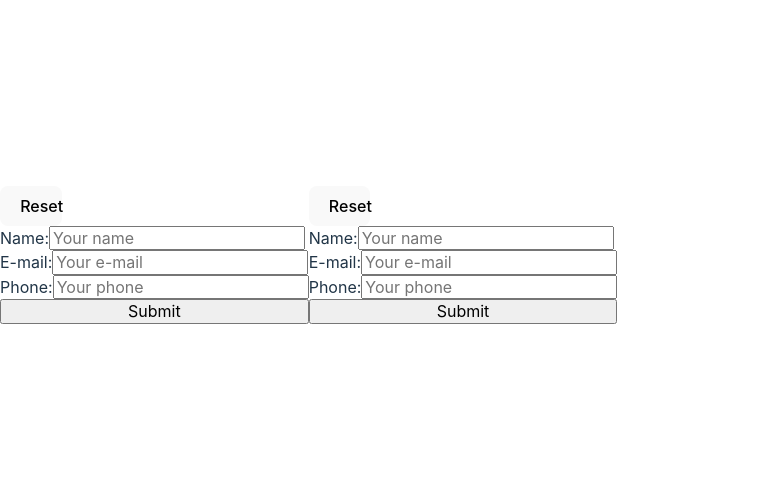
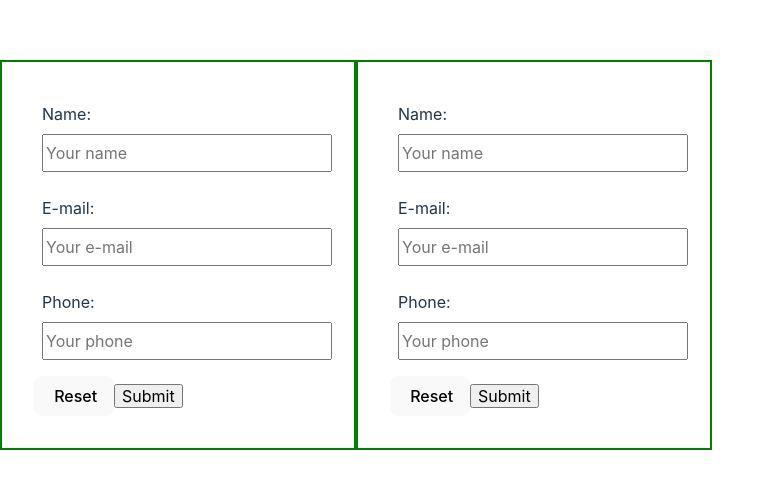
Before and after one commit to gabalbcos/odin-project-react, a React (Vite) app in the folder cv-app/: page / in a window 1280 px wide. Shown: the part 145-634 px from the top of the page, without its empty margins (0-775 px from the left). Built offline with nearby package versions, Linux system fonts and the light colour scheme.

Commit message:
add initial css to GeneralInfo component

```diff
--- a/cv-app/src/components/GeneralInput/GeneralInput.module.scss
+++ b/cv-app/src/components/GeneralInput/GeneralInput.module.scss
@@ -1,9 +1,36 @@
 .form {
   display: flex;
   flex-direction: column;
+  width: 25vw;
+  border: 2px solid green;
+  padding: 2em 0 2em 2em;
 }
 
 .form button {
-  width: 20%;
-  justify-self: end;
+  width: 5em;
 }
+
+.form__field {
+  display: flex;
+  padding: .5em;
+
+
+}
+
+.form__label, .form__input {
+  display: block;
+}
+.form__input {
+  height: 2em;
+  width: 22vw;
+  margin: 8px 0;
+  flex: 1;
+}
+
+
+
+.form__buttons {
+  display: flex;
+  justify-content: flex-start;
+  align-items: center ;
+}
--- a/cv-app/src/components/GeneralInput/index.tsx
+++ b/cv-app/src/components/GeneralInput/index.tsx
@@ -33,10 +33,13 @@ const resetForm = (e: React.FormEvent<HTMLFormElement>) => {
 
   return(
   <form className={styles.form} onSubmit={handleSubmit}>
-    <button onClick={resetForm}>Reset</button>
-      <label>
+
+      <div className={styles.form__field}>
+        <label
+        className={styles.form__label}>
             Name:
           <input
+          className={styles.form__input}
           type="text"
           placeholder="Your name"
           value={formValues.name}
@@ -46,9 +49,13 @@ const resetForm = (e: React.FormEvent<HTMLFormElement>) => {
           required
           />
           </label>
-        <label>
+      </div>
+      <div className={styles.form__field}>
+        <label
+        className={styles.form__label}>
           E-mail:
         <input
+        className={styles.form__input}
         type="mail"
         placeholder="Your e-mail"
         value={formValues.email}
@@ -57,9 +64,13 @@ const resetForm = (e: React.FormEvent<HTMLFormElement>) => {
         required
         />
         </label>
-        <label>
+        </div>
+        <div className={styles.form__field}>
+        <label
+        className={styles.form__label}>
           Phone:
         <input
+        className={styles.form__input}
         type="number" placeholder="Your phone"
         value={formValues.phone}
         onChange={handleInputChange}f
@@ -67,7 +78,11 @@ const resetForm = (e: React.FormEvent<HTMLFormElement>) => {
         required
         />
         </label>
+        </div>
+        <div className={styles.form__buttons}>
+          <button onClick={resetForm} className={styles.form__button}>Reset</button>
           <input type="submit" value="Submit" />
+        </div>
 
   </form>
   );
```
Lines whose indentation alone changed are shown as unchanged.
